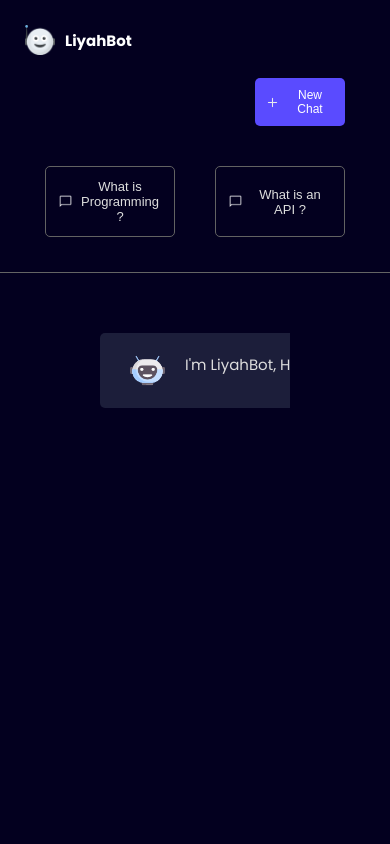
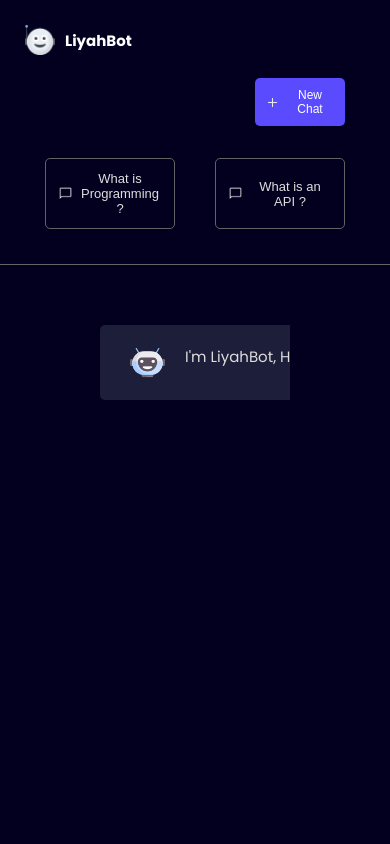
Before and after one commit to Babyliy/chatgpt-clone, a React (Vite) app: page / in a window 390 px wide. Shown: the top 844 px of the page. Built offline with nearby package versions, Linux system fonts and the light colour scheme; no server answers.

Commit message:
Update App.css

```diff
--- a/src/App.css
+++ b/src/App.css
@@ -200,6 +200,6 @@ body {
   width: 13rem;
   font-size: 1.3rem;
   padding: 1.2rem;
-  margin-top: 1rem;
+  margin-top: 0.2rem;
 }
 }
```
